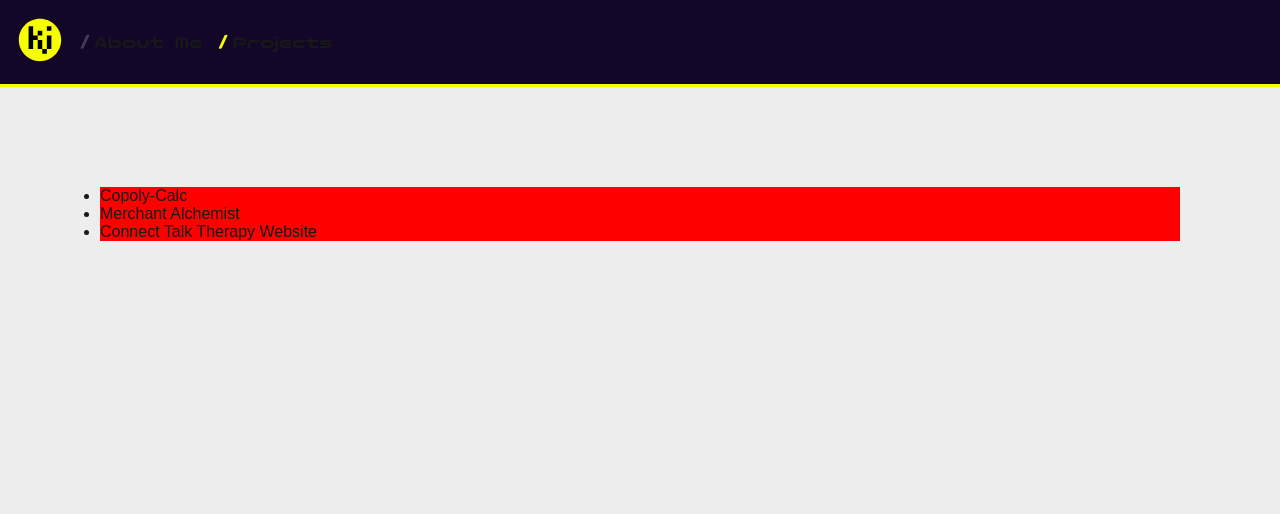
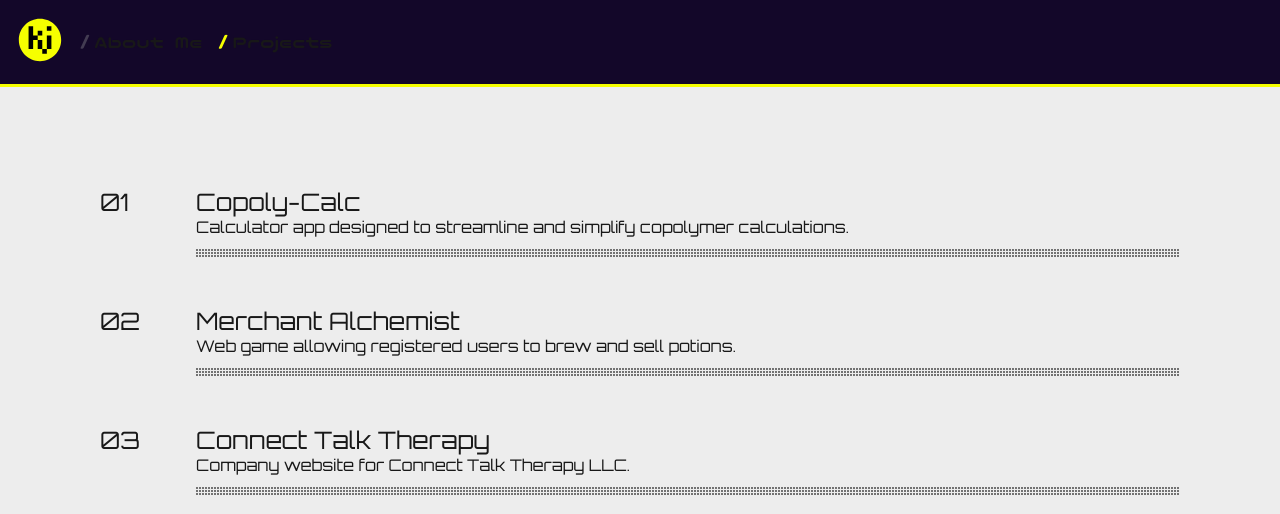
Before and after one commit to kieferjackson/my-portfolio, a Next.js app in the folder my-next-portfolio/: page /projects in a window 1280 px wide. Shown: the top 514 px of the page. Built offline with nearby package versions, Linux system fonts and the light colour scheme.

Commit message:
Improved projects page styling

```diff
--- a/my-next-portfolio/src/app/projects/page.js
+++ b/my-next-portfolio/src/app/projects/page.js
@@ -12,13 +12,16 @@ export default function Projects() {
   return (
     <div className={styles.page}>
       <main className={styles.main}>
-        <ul>
+        <div className={styles.projectsContainer}>
         {iterProjects((project, data) => (
-          <li key={project}>
-            <Link href={`/projects/${project}`}>{data.name}</Link>
-          </li>
+          <section key={project} className={styles.projectItem}>
+              <div className={styles.projectInfo}>
+                <Link href={`/projects/${project}`}>{data.name}</Link>
+                <p>{data.info}</p>
+              </div>
+          </section>
         ))}
-        </ul>
+        </div>
       </main>
     </div>
   );
--- a/my-next-portfolio/src/app/projects/page.module.css
+++ b/my-next-portfolio/src/app/projects/page.module.css
@@ -1,7 +1,41 @@
 .main {
-    background-color: red;
+    font-family: var(--font-orbitron), Helvetica, Arial, sans-serif;
+    list-style: none;
+    counter-reset: projects;
 }
 
 .page {
     padding: 100px;
 }
+
+.projectItem {
+    display: grid;
+    grid-template-columns: 4em 1fr;
+    margin-bottom: 1.5em;
+
+    font-size: x-large;
+
+    p {
+        font-size: initial;
+    }
+}
+
+.projectItem::before {
+    content: counter(projects, decimal-leading-zero);
+    counter-increment: projects;
+}
+
+.projectInfo::after {
+    display: block;
+    content: '';
+
+    height: 9px;
+    width: 100%;
+    margin: 0.5em 0;
+
+    --dot-space-between: 3px;
+    --dot-size: 1px;
+    --dot-color: var(--background-gray);
+    background-image: radial-gradient(circle at var(--dot-size) var(--dot-size), var(--dot-color) var(--dot-size), transparent 0);
+    background-size: var(--dot-space-between) var(--dot-space-between);
+}
--- a/my-next-portfolio/src/data/projects.json
+++ b/my-next-portfolio/src/data/projects.json
@@ -21,7 +21,7 @@
         ]
     },
     "connect-talk-therapy": {
-        "name": "Connect Talk Therapy Website",
+        "name": "Connect Talk Therapy",
         "info": "Company website for Connect Talk Therapy LLC.",
         "theme": "#4C1130",
         "href": "https://www.connecttalktherapy.com/",
```
